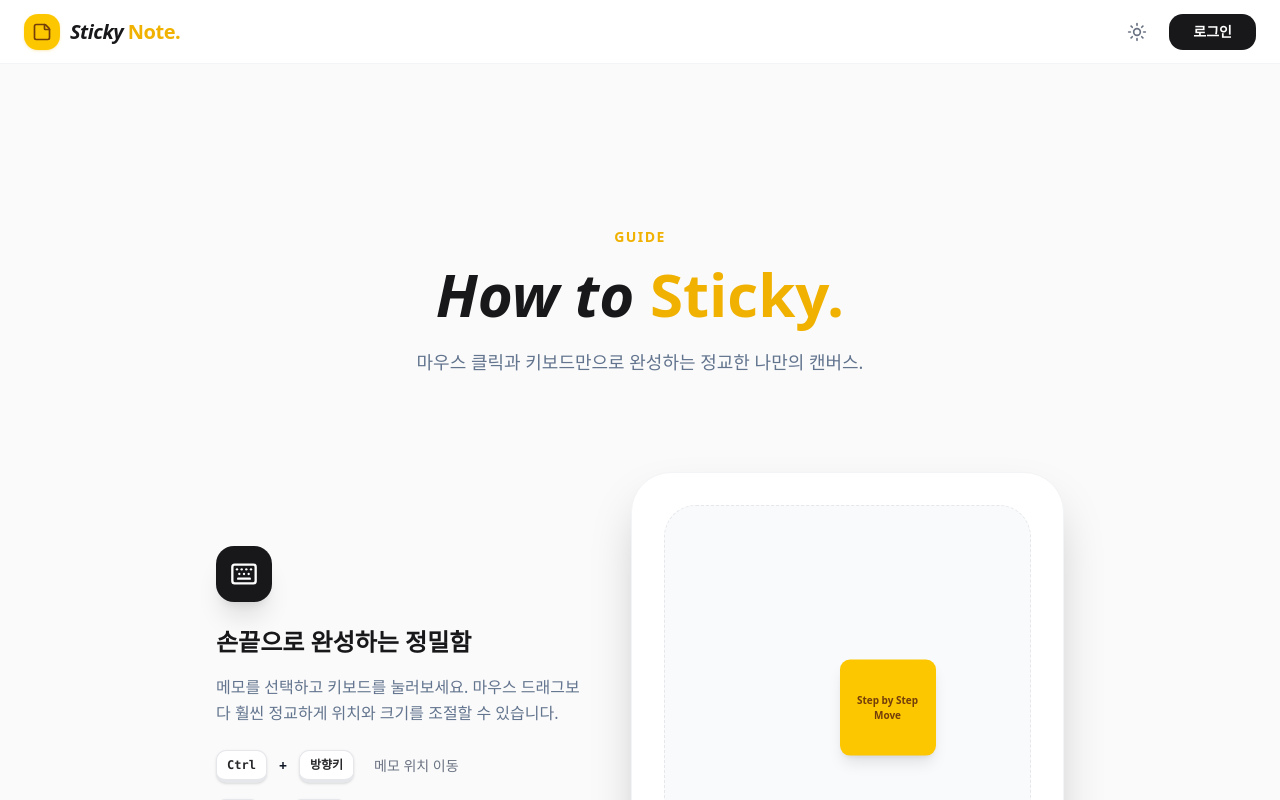
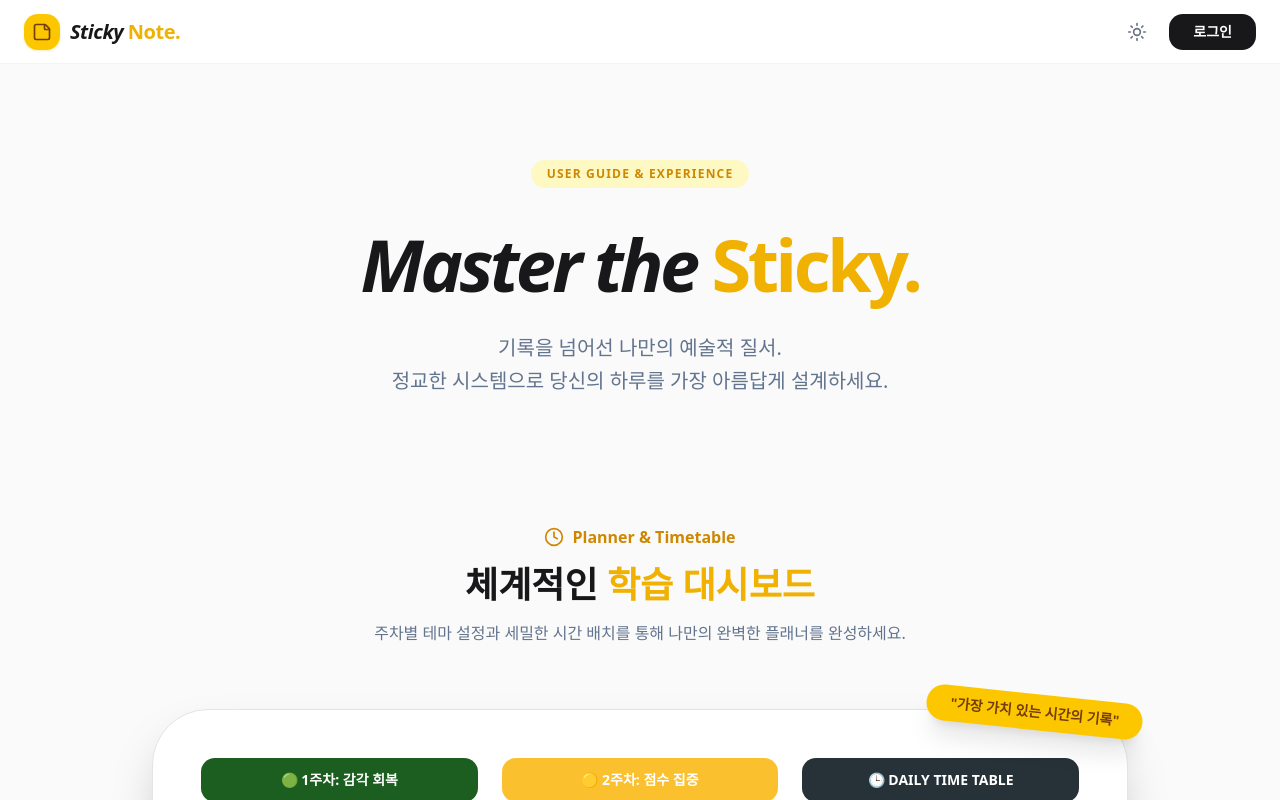
Before and after one commit to jieul2/sticky-note, a Next.js app: page /helper in a window 1280 px wide. Built offline with nearby package versions, Linux system fonts and the light colour scheme; no server answers.

Commit message:
feat: 헬퍼 페이지 UI 개선 및 애니메이션 추가

```diff
--- a/app/helper/page.tsx
+++ b/app/helper/page.tsx
@@ -1,8 +1,24 @@
 'use client';
 
 import { useEffect, useState } from "react";
-import { motion } from "framer-motion";
-import { Keyboard, MousePointer2, Grid3X3, Layers, Sparkles, ArrowRight, Lock } from "lucide-react";
+import { motion, AnimatePresence, Variants } from "framer-motion";
+import {
+  Keyboard,
+  Grid3X3,
+  Layers,
+  Sparkles,
+  ArrowRight,
+  Lock,
+  Move,
+  Maximize,
+  CheckCircle2,
+  Layout,
+  Palette,
+  Target,
+  AlertCircle,
+  Clock,
+  PlusSquare
+} from "lucide-react";
 import Link from "next/link";
 import { useRouter } from "next/navigation";
 
@@ -10,7 +26,6 @@ export default function HelperPage() {
   const router = useRouter();
   const [isLoggedIn, setIsLoggedIn] = useState<boolean | null>(null);
 
-  // 로그인 상태 체크
   useEffect(() => {
     fetch('/api/auth/me')
       .then(res => setIsLoggedIn(res.ok))
@@ -21,97 +36,251 @@ export default function HelperPage() {
     if (isLoggedIn) {
       router.push('/load');
     } else {
-      // 로그인 후 다시 이 페이지나 보드로 오게 하려면 쿼리 스트링을 쓸 수 있습니다.
       router.push('/login?callback=/load');
     }
   };
 
+  const containerVariants: Variants = {
+    hidden: { opacity: 0 },
+    visible: {
+      opacity: 1,
+      transition: { staggerChildren: 0.2 }
+    }
+  };
+
+  const itemVariants: Variants = {
+    hidden: { opacity: 0, y: 20 },
+    visible: {
+      opacity: 1,
+      y: 0,
+      transition: { duration: 0.6, ease: "easeOut" }
+    }
+  };
+
   return (
-    <main className="min-h-screen bg-[#fafafa] dark:bg-zinc-950 pt-20 transition-colors duration-300 overflow-x-hidden">
-      <section className="max-w-4xl mx-auto px-6 py-20">
+    <main className="h-[calc(100vh-64px)] overflow-y-auto bg-[#fafafa] dark:bg-zinc-950 transition-colors duration-500 selection:bg-yellow-200 dark:selection:bg-yellow-500/30">
+      <section className="max-w-5xl mx-auto px-6 py-24">
+
+        {/* Hero Section */}
         <motion.div
-          initial={{ opacity: 0, y: 20 }}
-          animate={{ opacity: 1, y: 0 }}
-          className="text-center mb-24"
+          initial="hidden"
+          animate="visible"
+          variants={containerVariants}
+          className="text-center mb-32"
         >
-          <span className="text-yellow-500 font-bold tracking-widest uppercase text-sm">Guide</span>
-          <h1 className="text-4xl sm:text-6xl font-black mt-4 mb-6 italic text-zinc-900 dark:text-white">
-            How to <span className="text-yellow-500 not-italic">Sticky.</span>
-          </h1>
-          <p className="text-lg text-muted-foreground font-medium">
-            마우스 클릭과 키보드만으로 완성하는 정교한 나만의 캔버스.
-          </p>
+          <motion.span
+            variants={itemVariants}
+            className="inline-block px-4 py-1.5 rounded-full bg-yellow-100 dark:bg-yellow-500/10 text-yellow-600 dark:text-yellow-500 text-xs font-black tracking-widest uppercase mb-6"
+          >
+            User Guide & Experience
+          </motion.span>
+          <motion.h1
+            variants={itemVariants}
+            className="text-5xl sm:text-7xl font-black mt-4 mb-8 italic text-zinc-900 dark:text-white tracking-tighter"
+          >
+            Master the <span className="text-yellow-500 not-italic">Sticky.</span>
+          </motion.h1>
+          <motion.p
+            variants={itemVariants}
+            className="text-xl text-muted-foreground font-medium max-w-2xl mx-auto leading-relaxed"
+          >
+            기록을 넘어선 나만의 예술적 질서.<br />
+            정교한 시스템으로 당신의 하루를 가장 아름답게 설계하세요.
+          </motion.p>
         </motion.div>
 
-        <div className="grid gap-24">
-          {/* 포인트 1: 키보드 제어 */}
-          <div className="flex flex-col md:flex-row items-center gap-12">
-            <div className="flex-1">
-              <div className="w-14 h-14 bg-zinc-900 dark:bg-yellow-400 rounded-2xl flex items-center justify-center mb-6 shadow-xl transition-colors">
-                <Keyboard className="text-white dark:text-yellow-900 w-7 h-7" />
+        <div className="grid gap-48">
+
+          {/* Section 1: Planner & Timetable */}
+          <div className="space-y-16">
+            <motion.div
+              initial={{ opacity: 0, y: 20 }}
+              whileInView={{ opacity: 1, y: 0 }}
+              viewport={{ once: true }}
+              className="text-center space-y-4"
+            >
+              <div className="inline-flex items-center gap-2 text-yellow-600 dark:text-yellow-500 font-bold">
+                <Clock className="w-5 h-5" />
+                <span>Planner & Timetable</span>
               </div>
-              <h3 className="text-2xl font-black mb-4 text-zinc-900 dark:text-white">손끝으로 완성하는 정밀함</h3>
-              <p className="text-muted-foreground leading-relaxed mb-6">
-                메모를 선택하고 키보드를 눌러보세요. 마우스 드래그보다 훨씬 정교하게 위치와 크기를 조절할 수 있습니다.
+              <h2 className="text-3xl sm:text-4xl font-black text-zinc-900 dark:text-white">
+                체계적인 <span className="text-yellow-500">학습 대시보드</span>
+              </h2>
+              <p className="text-muted-foreground max-w-2xl mx-auto">
+                주차별 테마 설정과 세밀한 시간 배치를 통해 나만의 완벽한 플래너를 완성하세요.
               </p>
+            </motion.div>
 
-              <div className="space-y-4">
-                <div className="flex items-center gap-3">
-                  <kbd className="px-2.5 py-1.5 bg-white dark:bg-zinc-800 border border-gray-200 dark:border-zinc-700 border-b-4 rounded-lg font-bold text-xs text-zinc-800 dark:text-zinc-200 shadow-sm transition-colors">
-                    Ctrl
-                  </kbd>
-                  <span className="text-sm font-bold dark:text-zinc-500">+</span>
-                  <kbd className="px-2.5 py-1.5 bg-white dark:bg-zinc-800 border border-gray-200 dark:border-zinc-700 border-b-4 rounded-lg font-bold text-xs text-zinc-800 dark:text-zinc-200 shadow-sm transition-colors">
-                    방향키
-                  </kbd>
-                  <span className="text-sm text-gray-500 dark:text-zinc-400 ml-2">메모 위치 이동</span>
+            <motion.div
+              initial={{ opacity: 0, scale: 0.95 }}
+              whileInView={{ opacity: 1, scale: 1 }}
+              viewport={{ once: true }}
+              className="p-8 sm:p-12 bg-white dark:bg-zinc-900 rounded-[3.5rem] border border-zinc-200 dark:border-zinc-800 shadow-2xl relative"
+            >
+              <div className="grid grid-cols-1 md:grid-cols-3 gap-6">
+                <div className="space-y-3">
+                  <div className="bg-[#1b5e20] text-white p-3 rounded-xl font-bold text-center text-sm">🟢 1주차: 감각 회복</div>
+                  <div className="bg-[#2e7d32] text-[#e8f5e9] p-3 rounded-xl text-xs border border-[#4caf50]">Day 1: 실전모의 01회</div>
+                  <div className="bg-[#004d40] text-white p-3 rounded-xl text-xs font-bold border-2 border-[#81c784]">Day 7: 오답 복습</div>
                 </div>
-
-                <div className="flex items-center gap-3">
-                  <kbd className="px-2.5 py-1.5 bg-white dark:bg-zinc-800 border border-gray-200 dark:border-zinc-700 border-b-4 rounded-lg font-bold text-xs text-zinc-800 dark:text-zinc-200 shadow-sm transition-colors">
-                    Alt
-                  </kbd>
-                  <span className="text-sm font-bold dark:text-zinc-500">+</span>
-                  <kbd className="px-2.5 py-1.5 bg-white dark:bg-zinc-800 border border-gray-200 dark:border-zinc-700 border-b-4 rounded-lg font-bold text-xs text-zinc-800 dark:text-zinc-200 shadow-sm transition-colors">
-                    방향키
-                  </kbd>
-                  <span className="text-sm text-gray-500 dark:text-zinc-400 ml-2">메모 크기 조절</span>
+                <div className="space-y-3">
+                  <div className="bg-[#fbc02d] text-white p-3 rounded-xl font-bold text-center text-sm">🟡 2주차: 점수 집중</div>
+                  <div className="bg-[#f9a825] text-[#fffde7] p-3 rounded-xl text-xs border border-[#fdd835]">Day 8: 실전모의 04회</div>
+                  <div className="bg-[#ef6c00] text-white p-3 rounded-xl text-xs font-bold border-2 border-[#ffb74d]">Day 14: 실전모의 06회</div>
+                </div>
+                <div className="space-y-3">
+                  <div className="bg-[#263238] text-white p-3 rounded-xl font-bold text-center text-sm">🕒 DAILY TIME TABLE</div>
+                  <div className="bg-[#0d47a1] text-[#bbdefb] p-3 rounded-xl text-[11px] font-bold border border-[#1976d2]">12:30 ~ 14:00 📖 공부</div>
+                  <div className="bg-[#4a148c] text-[#f3e5f5] p-3 rounded-xl text-[11px] font-bold border border-[#7b1fa2]">22:00 ~ 02:00 🎮 게임</div>
                 </div>
               </div>
-            </div>
+              <div className="absolute -top-4 -right-4 bg-yellow-400 text-yellow-900 px-6 py-2 rounded-2xl font-black text-sm rotate-6 shadow-xl">
+                &quot;가장 가치 있는 시간의 기록&quot;
+              </div>
+            </motion.div>
+          </div>
 
-            <div className="flex-1 w-full p-8 bg-white dark:bg-zinc-900 rounded-[2.5rem] shadow-2xl border border-gray-100 dark:border-zinc-800 transition-colors">
-              <div className="aspect-square relative flex items-center justify-center bg-gray-50 dark:bg-zinc-950 rounded-[2rem] overflow-hidden border border-dashed border-gray-200 dark:border-zinc-800">
-                <motion.div
-                  animate={{ x: [0, 40, 40, 0, 0], y: [0, 0, 40, 40, 0] }}
-                  transition={{ repeat: Infinity, duration: 4, ease: "easeInOut" }}
-                  className="w-24 h-24 bg-yellow-400 rounded-lg shadow-lg flex items-center justify-center font-bold text-[10px] p-2 text-center text-yellow-900"
-                >
-                  Step by Step Move
-                </motion.div>
+          {/* Section 2: Infinite Styles */}
+          <div className="space-y-16">
+            <motion.div
+              initial={{ opacity: 0, y: 20 }}
+              whileInView={{ opacity: 1, y: 0 }}
+              viewport={{ once: true }}
+              className="text-center space-y-4"
+            >
+              <div className="inline-flex items-center gap-2 text-blue-600 dark:text-blue-400 font-bold">
+                <Palette className="w-5 h-5" />
+                <span>Infinite Styles</span>
+              </div>
+              <h2 className="text-3xl sm:text-4xl font-black text-zinc-900 dark:text-white">
+                표현의 한계가 없는 <span className="text-blue-500">스타일링</span>
+              </h2>
+              <p className="text-muted-foreground max-w-2xl mx-auto">
+                준비된 다양한 스타일 옵션들을 조합해보세요. 폰트와 정렬, 형태에 따라 완전히 다른 분위기를 연출할 수 있습니다.
+              </p>
+            </motion.div>
+
+            <div className="grid grid-cols-1 sm:grid-cols-2 lg:grid-cols-3 gap-8">
+              <motion.div whileHover={{ y: -5 }} className="bg-[#fff9c4] border-b-4 border-[#fbc02d] p-6 rounded-none shadow-md text-[#333] font-[Arial]">
+                <p className="text-[10px] uppercase font-bold opacity-40 mb-2">Checklist</p>
+                <p className="text-sm leading-relaxed">1. 리액트 컴포넌트 구조 잡기<br/>2. Prisma 스키마 검토</p>
+              </motion.div>
+
+              <motion.div whileHover={{ y: -5 }} className="bg-[#263238] border-2 border-[#455a64] p-6 rounded-none shadow-xl text-white font-[Verdana] text-center">
+                <p className="text-sm font-bold">📢 중요 공지사항</p>
+                <p className="text-xs mt-2 opacity-70">다음 주 월요일 전체 회의</p>
+              </motion.div>
+
+              <motion.div whileHover={{ y: -5 }} className="bg-[#e3f2fd] border-l-4 border-[#90caf9] p-6 rounded-xl shadow-md text-[#1a237e] font-[Tahoma]">
+                <p className="text-sm font-bold mb-2">💡 아이디어</p>
+                <ul className="text-xs opacity-80">
+                  <li>• 위치 기반 메모 서비스</li>
+                  <li>• 실시간 동기화 구현</li>
+                </ul>
+              </motion.div>
+
+              <motion.div whileHover={{ y: -5 }} className="bg-[#fce4ec] p-8 rounded-[100px] shadow-lg text-[#880e4f] font-[Georgia] flex items-center justify-center text-center italic border border-[#f8bbd0]">
+                <p className="text-sm font-bold">항상 긍정적인 마음으로! ✨</p>
+              </motion.div>
+
+              <motion.div whileHover={{ y: -5 }} className="bg-[#e8f5e9] border border-[#a5d6a7] p-6 rounded-3xl shadow-md text-[#1b5e20] font-[Arial]">
+                <p className="text-sm font-bold mb-2">🛒 장보기 목록</p>
+                <p className="text-xs opacity-80">- 우유, 계란, 닭가슴살</p>
+              </motion.div>
+
+              <div className="flex items-center justify-center p-6 border-2 border-dashed border-zinc-200 dark:border-zinc-800 rounded-3xl text-zinc-400 font-bold text-sm">
+                Customizable Templates
               </div>
             </div>
           </div>
 
-          {/* 포인트 2: 환경 설정 */}
-          <div className="flex flex-col md:flex-row-reverse items-center gap-12">
-            <div className="flex-1">
-              <div className="w-14 h-14 bg-yellow-400 rounded-2xl flex items-center justify-center mb-6 shadow-lg shadow-yellow-500/20">
-                <Grid3X3 className="text-yellow-900 w-7 h-7" />
+          {/* Section 3: Precision Control (통합 및 애니메이션 개선, 마우스 커서 제거) */}
+          <div className="space-y-16">
+            <motion.div
+              initial={{ opacity: 0, y: 20 }}
+              whileInView={{ opacity: 1, y: 0 }}
+              viewport={{ once: true }}
+              className="text-center space-y-4"
+            >
+              <div className="inline-flex items-center gap-2 text-red-600 dark:text-red-400 font-bold">
+                <Target className="w-5 h-5" />
+                <span>Precision Control</span>
               </div>
-              <h3 className="text-2xl font-black mb-4 text-zinc-900 dark:text-white">내 입맛에 맞는 작업 환경</h3>
-              <p className="text-muted-foreground leading-relaxed">
-                격자 스냅을 켜서 깔끔하게 정렬하거나, 좌표 표시를 켜서 픽셀 단위로 완벽한 배치를 구현하세요. 겹침 강조 기능을 활용하면 메모가 가려지는 것도 방지할 수 있습니다.
+              <h2 className="text-3xl sm:text-4xl font-black text-zinc-900 dark:text-white">
+                완벽한 배치를 위한 <span className="text-red-500">정밀 제어</span>
+              </h2>
+              <p className="text-muted-foreground max-w-2xl mx-auto">
+                가이드 시스템과 강력한 단축키를 결합하여 단 1픽셀의 오차도 없는 결과물을 만드세요.
               </p>
-            </div>
-            <div className="flex-1 w-full grid grid-cols-2 gap-4">
-              <div className="p-6 bg-blue-500 text-white rounded-[2rem] shadow-lg flex flex-col justify-between aspect-square">
-                <Layers className="w-8 h-8 opacity-50" />
-                <div className="font-bold text-lg leading-tight">Overlap Detection</div>
+            </motion.div>
+
+            <div className="grid grid-cols-1 lg:grid-cols-2 gap-8 items-stretch">
+              {/* 왼쪽: 비주얼 프리뷰 (커서 제거 및 겹침 UI 개선) */}
+              <div className="relative min-h-[400px] bg-zinc-50 dark:bg-zinc-900/50 rounded-[3.5rem] border border-zinc-200 dark:border-zinc-800 shadow-xl overflow-hidden flex items-center justify-center">
+                <div className="absolute inset-0 opacity-[0.05]" style={{ backgroundImage: 'radial-gradient(#000 1px, transparent 1px)', backgroundSize: '30px 30px' }} />
+
+                {/* 겹쳐진 베이스 메모 */}
+                <div className="absolute w-40 h-40 bg-zinc-200 dark:bg-zinc-800 rounded-2xl border-2 border-zinc-300 dark:border-zinc-700 opacity-50" />
+
+                {/* 움직이는 메모 */}
+                <motion.div
+                  animate={{
+                    x: [-60, 20, 20, -60, -60],
+                    y: [-40, -40, 40, 40, -40]
+                  }}
+                  transition={{ repeat: Infinity, duration: 6, ease: "easeInOut" }}
+                  className="w-48 h-32 bg-yellow-400 rounded-2xl shadow-[0_20px_50px_rgba(234,179,8,0.4)] flex flex-col items-center justify-center p-6 border-4 border-white dark:border-zinc-800 z-10"
+                >
+                  <div className="bg-zinc-900 text-yellow-400 text-[10px] px-3 py-1 rounded-full font-mono font-black mb-3">
+                    X: 1240, Y: 560
+                  </div>
+                  <div className="w-full h-1.5 bg-zinc-900/10 rounded-full mb-1" />
+                  <div className="w-2/3 h-1.5 bg-zinc-900/10 rounded-full" />
+                </motion.div>
+
+                {/* 겹침 경고 오버레이 (위치 수정) */}
+                <motion.div
+                  animate={{ opacity: [0, 1, 0] }}
+                  transition={{ repeat: Infinity, duration: 1.5, delay: 1 }}
+                  className="absolute bottom-10 bg-red-600 text-white px-6 py-2 rounded-full text-xs font-black shadow-2xl flex items-center gap-2 z-20 border-2 border-white/20"
+                >
+                  <AlertCircle className="w-4 h-4" />
+                  OVERLAP DETECTED
+                </motion.div>
               </div>
-              <div className="p-6 bg-zinc-900 dark:bg-zinc-800 text-white rounded-[2rem] shadow-lg flex flex-col justify-between aspect-square transition-colors">
-                <Grid3X3 className="w-8 h-8 opacity-50" />
-                <div className="font-bold text-lg leading-tight">Grid Snap</div>
+
+              {/* 오른쪽: 통합 기능 리스트 */}
+              <div className="space-y-6 flex flex-col">
+                <div className="flex-1 p-8 bg-zinc-900 dark:bg-zinc-800 text-white rounded-[2.5rem] shadow-xl space-y-4">
+                  <div className="flex items-center gap-3">
+                    <div className="p-2 bg-yellow-400 rounded-xl"><Target className="w-6 h-6 text-zinc-900" /></div>
+                    <h4 className="text-xl font-bold italic">Smart Guide System</h4>
+                  </div>
+                  <p className="text-zinc-400 text-sm leading-relaxed">
+                    실시간 좌표 표시 기능으로 대칭을 맞추고, 겹침 감지 시스템으로 보드의 가독성을 보장하세요. 전문적인 정렬이 한결 쉬워집니다.
+                  </p>
+                </div>
+
+                <div className="flex-1 p-8 bg-white dark:bg-zinc-900 rounded-[2.5rem] border border-zinc-200 dark:border-zinc-800 shadow-sm space-y-6">
+                  <div className="flex items-center gap-3">
+                    <div className="p-2 bg-blue-500/10 rounded-xl"><Keyboard className="w-6 h-6 text-blue-600" /></div>
+                    <h4 className="text-xl font-bold dark:text-white">Pro Shortcuts</h4>
+                  </div>
+                  <div className="grid grid-cols-1 gap-3">
+                    <div className="flex justify-between items-center p-3 bg-zinc-50 dark:bg-zinc-800/50 rounded-xl">
+                      <div className="flex items-center gap-2 text-xs font-bold text-zinc-500"><PlusSquare className="w-3.5 h-3.5" /> NEW MEMO</div>
+                      <kbd className="text-[11px] font-mono bg-white dark:bg-zinc-700 px-2 py-1 rounded border shadow-sm font-black text-blue-600">Alt + N</kbd>
+                    </div>
+                    <div className="flex justify-between items-center p-3 bg-zinc-50 dark:bg-zinc-800/50 rounded-xl">
+                      <div className="flex items-center gap-2 text-xs font-bold text-zinc-500"><Move className="w-3.5 h-3.5" /> MOVE</div>
+                      <kbd className="text-[11px] font-mono bg-white dark:bg-zinc-700 px-2 py-1 rounded border shadow-sm font-black">Ctrl + Arrows</kbd>
+                    </div>
+                    <div className="flex justify-between items-center p-3 bg-zinc-50 dark:bg-zinc-800/50 rounded-xl">
+                      <div className="flex items-center gap-2 text-xs font-bold text-zinc-500"><Maximize className="w-3.5 h-3.5" /> RESIZE</div>
+                      <kbd className="text-[11px] font-mono bg-white dark:bg-zinc-700 px-2 py-1 rounded border shadow-sm font-black">Alt + Arrows</kbd>
+                    </div>
+                  </div>
+                </div>
               </div>
             </div>
           </div>
@@ -119,42 +288,28 @@ export default function HelperPage() {
 
         {/* CTA Section */}
         <motion.div
-          whileInView={{ opacity: 1, scale: 1 }}
-          initial={{ opacity: 0, scale: 0.9 }}
+          initial={{ opacity: 0, y: 40 }}
+          whileInView={{ opacity: 1, y: 0 }}
           viewport={{ once: true }}
-          className="mt-40 p-12 bg-yellow-400 rounded-[3.5rem] text-center shadow-2xl shadow-yellow-500/30 relative overflow-hidden"
+          className="mt-48 relative"
         >
-          {/* 비로그인 시 보여줄 작은 팁 */}
-          {isLoggedIn === false && (
-            <motion.div
-              initial={{ y: 20, opacity: 0 }}
-              animate={{ y: 0, opacity: 1 }}
-              className="absolute top-4 left-1/2 -translate-x-1/2 flex items-center gap-2 bg-yellow-500/20 px-4 py-1.5 rounded-full border border-yellow-600/20"
+          <div className="absolute inset-0 bg-yellow-400 rounded-[4rem] rotate-1 scale-[1.02] opacity-20 blur-xl" />
+          <div className="relative p-12 sm:p-20 bg-yellow-400 rounded-[3.5rem] text-center shadow-2xl overflow-hidden">
+            <Sparkles className="w-16 h-16 text-yellow-900 mx-auto mb-8 animate-bounce" />
+            <h2 className="text-4xl sm:text-6xl font-black text-yellow-900 mb-8 tracking-tighter">
+              생각을 담는<br />가장 스마트한 방식.
+            </h2>
+            <button
+              onClick={handleStart}
+              className="group relative bg-zinc-900 text-white px-12 py-6 rounded-2xl font-black text-2xl hover:bg-zinc-800 transition-all flex items-center gap-4 shadow-xl mx-auto hover:scale-105 active:scale-95"
             >
-              <Lock className="w-3 h-3 text-yellow-900" />
-              <span className="text-[10px] font-black text-yellow-900 uppercase tracking-tighter">Login Required to Save Boards</span>
-            </motion.div>
-          )}
-
-          <Sparkles className="w-12 h-12 text-yellow-900 mx-auto mb-6" />
-          <h2 className="text-4xl font-black text-yellow-900 mb-6">준비되셨나요?</h2>
-          <p className="text-yellow-800 font-bold mb-10 text-lg">이제 당신만의 창의적인 캔버스를 채워보세요.</p>
-
-          <button
-            onClick={handleStart}
-            className="bg-zinc-900 text-white px-10 py-5 rounded-2xl font-black text-xl hover:scale-105 active:scale-95 transition-all flex items-center gap-3 mx-auto shadow-xl group"
-          >
-            {isLoggedIn ? '내 보드로 이동하기' : '로그인하고 시작하기'}
-            <ArrowRight className="group-hover:translate-x-1 transition-transform" />
-          </button>
-
-          {isLoggedIn === false && (
-            <Link href="/signup" className="mt-6 inline-block text-yellow-900/60 text-xs font-bold hover:text-yellow-900 underline underline-offset-4">
-              아직 계정이 없으신가요? 회원가입하기
-            </Link>
-          )}
+              {isLoggedIn ? '내 보드로 이동하기' : '로그인하고 시작하기'}
+              <ArrowRight className="group-hover:translate-x-2 transition-transform w-6 h-6" />
+            </button>
+          </div>
         </motion.div>
       </section>
+      <div className="py-12 text-center text-zinc-400 dark:text-zinc-600 font-medium text-sm">© 2026 Sticky. All rights reserved.</div>
     </main>
   );
 }
```
